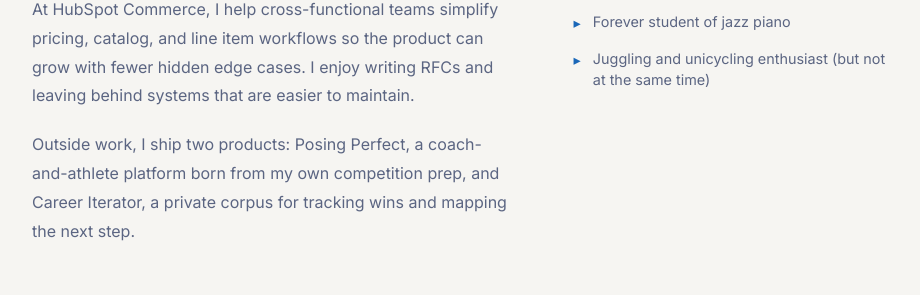
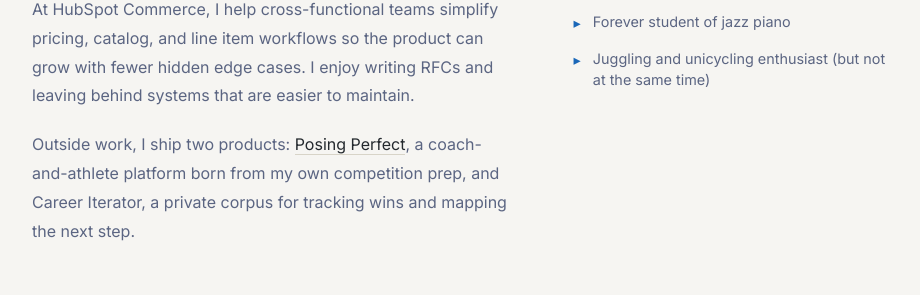
Before and after one commit to idifyable/daytonrjohnson, a Next.js app: page / in a window 1280 px wide. Shown: the part 1073-1368 px from the top of the page, without its empty margins (178-1098 px from the left). Built offline with nearby package versions, Linux system fonts and the light colour scheme.

Commit message:
Making posing perfect clickable

```diff
--- a/src/components/About.tsx
+++ b/src/components/About.tsx
@@ -28,9 +28,16 @@
             RFCs and leaving behind systems that are easier to maintain.
           </p>
           <p>
-            Outside work, I ship two products: Posing Perfect, a coach-and-athlete platform born
-            from my own competition prep, and Career Iterator, a private corpus for tracking wins
-            and mapping the next step.
+            Outside work, I ship two products:{' '}
+            <InlineLink
+              href="https://www.posingperfect.com"
+              target="_blank"
+              rel="noopener noreferrer"
+            >
+              Posing Perfect
+            </InlineLink>
+            , a coach-and-athlete platform born from my own competition prep, and Career Iterator, a
+            private corpus for tracking wins and mapping the next step.
           </p>
         </Bio>
         <FactList>
--- a/src/components/Projects.tsx
+++ b/src/components/Projects.tsx
@@ -9,6 +9,7 @@
 const PROJECTS = [
   {
     name: 'Posing Perfect',
+    url: 'https://www.posingperfect.com',
     tagline: 'A full-stack platform for bodybuilding coaches and athletes.',
     description:
       "Built around a problem I ran into firsthand: preparing for my debut Men's Physique competition. I handle product, system architecture, backend (Supabase/PostgreSQL), frontend (Next.js/React), auth, testing (Cypress), and deployment (Vercel).",
@@ -32,7 +33,13 @@
     <SectionWrapper id="projects" label="Projects">
       <FeaturedGrid>
         {PROJECTS.map((project) => (
-          <FeaturedCard key={project.name}>
+          <FeaturedCard
+            as={project.url ? 'a' : 'div'}
+            href={project.url}
+            target={project.url ? '_blank' : undefined}
+            rel={project.url ? 'noopener noreferrer' : undefined}
+            key={project.name}
+          >
             <CardTop>
               <CardMeta>
                 <StatusBadge>{project.status}</StatusBadge>
```
